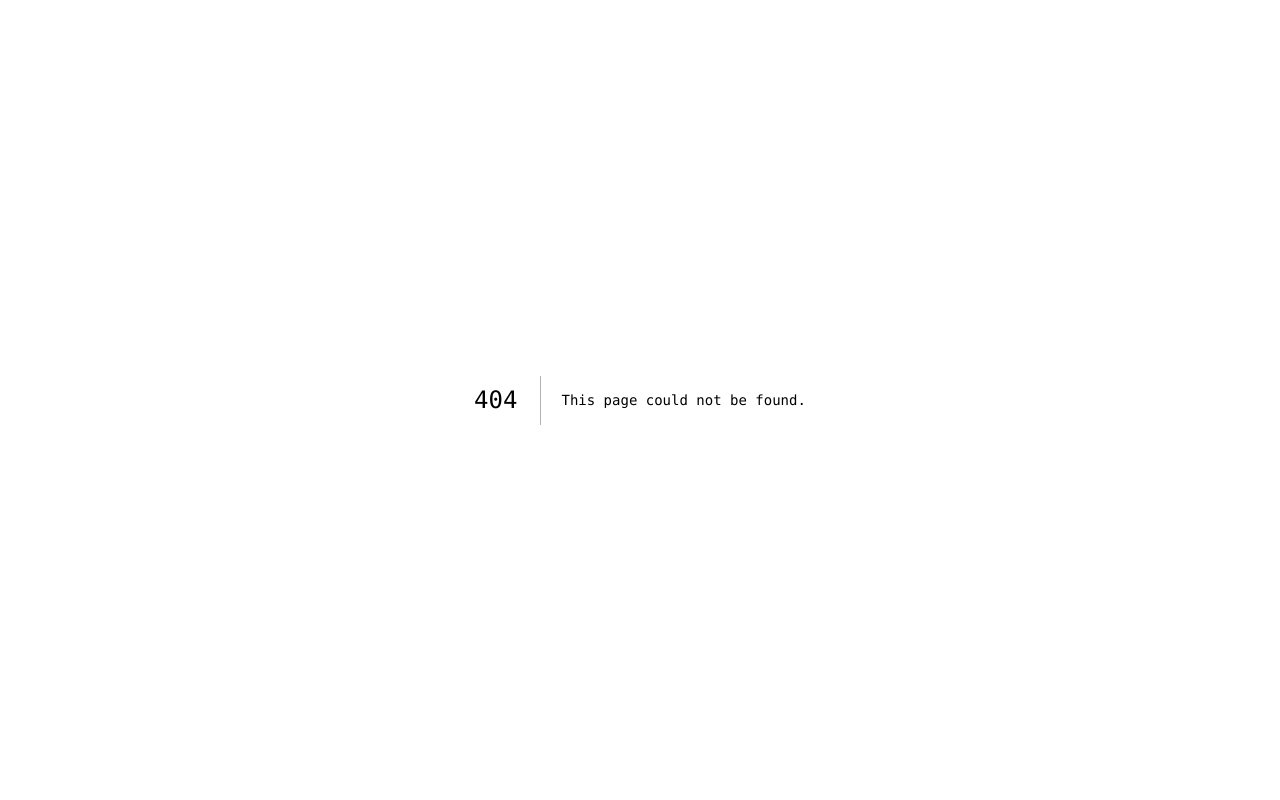
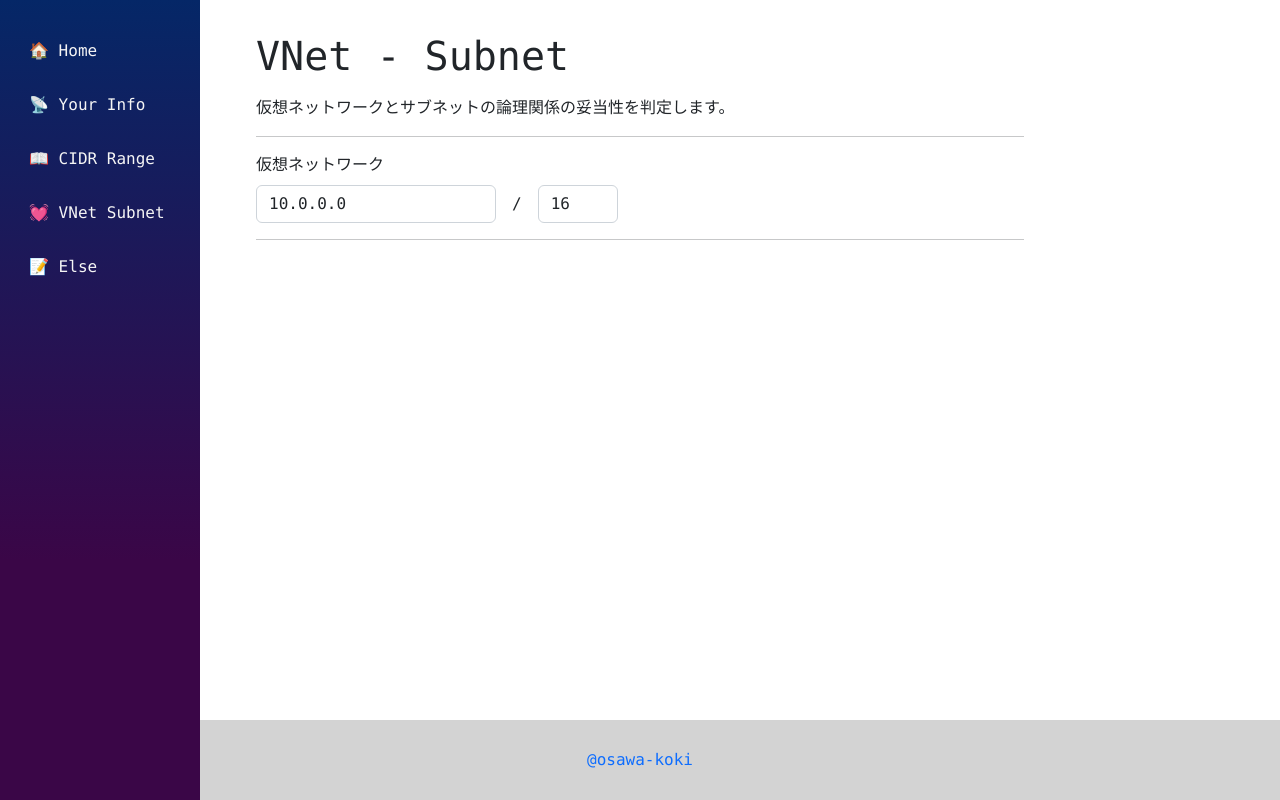
Before and after one commit to osawa-koki/learning-network-v4, a Next.js app: page /vnet-subnet in a window 1280 px wide. Before the commit this address had no page. Built offline with nearby package versions, Linux system fonts and the light colour scheme.

Commit message:
仮想ネットワーク入力欄作った。

```diff
--- a/pages.ts
+++ b/pages.ts
@@ -17,8 +17,8 @@ const pages = [
   },
   {
     emoji: "💓",
-    path: "/contact/",
-    name: "Contact",
+    path: "/vnet-subnet/",
+    name: "VNet Subnet",
   },
   {
     emoji: "📝",
--- a/pages/_app.tsx
+++ b/pages/_app.tsx
@@ -5,6 +5,7 @@ import '../styles/menu.scss';
 
 import '../styles/index.scss';
 import '../styles/your-info.scss';
+import '../styles/vnet-subnet.scss';
 import '../styles/cidr.scss';
 
 import Head from 'next/head';
--- /dev/null
+++ b/pages/vnet-subnet.tsx
@@ -0,0 +1,35 @@
+import React, { useEffect, useState } from "react";
+
+import { Alert, Form, Spinner, Table } from 'react-bootstrap';
+import Layout from "../components/Layout";
+
+
+
+export default function VNetSubnetPage() {
+
+  const [vnet_ip, setVNetIP] = useState<string>('10.0.0.0');
+  const [vnet_prefix, setVNetPrefix] = useState<string>('16');
+  const [subnet_ips, setSubnetIPs] = useState<string[]>([]);
+  const [subnet_prefixes, setSubnetPrefixes] = useState<string[]>([]);
+
+  return (
+    <Layout>
+      <div id="VNetSubnet">
+        <h1>VNet - Subnet</h1>
+        <p className="mt-3">仮想ネットワークとサブネットの論理関係の妥当性を判定します。</p>
+        <hr />
+        <Form id="VNet" className="mt-3">
+          <Form.Group>
+            <Form.Label>仮想ネットワーク</Form.Label>
+            <div className='d-flex align-items-center'>
+              <Form.Control type="text" placeholder='10.0.0.0' value={vnet_ip} onInput={(e) => {setVNetIP((e.target as HTMLInputElement).value)}} className='ip' />
+              <div className='px-3'>/</div>
+              <Form.Control type="number" placeholder='24' value={vnet_prefix} onInput={(e) => {setVNetPrefix((e.target as HTMLInputElement).value)}} className='prefix' />
+            </div>
+          </Form.Group>
+        </Form>
+        <hr />
+      </div>
+    </Layout>
+  );
+};
--- /dev/null
+++ b/styles/vnet-subnet.scss
@@ -0,0 +1,11 @@
+
+#VNetSubnet {
+  #VNet {
+    .ip {
+      max-width: 15rem;
+    }
+    .prefix {
+      width: 5rem;
+    }
+  }
+}
```
